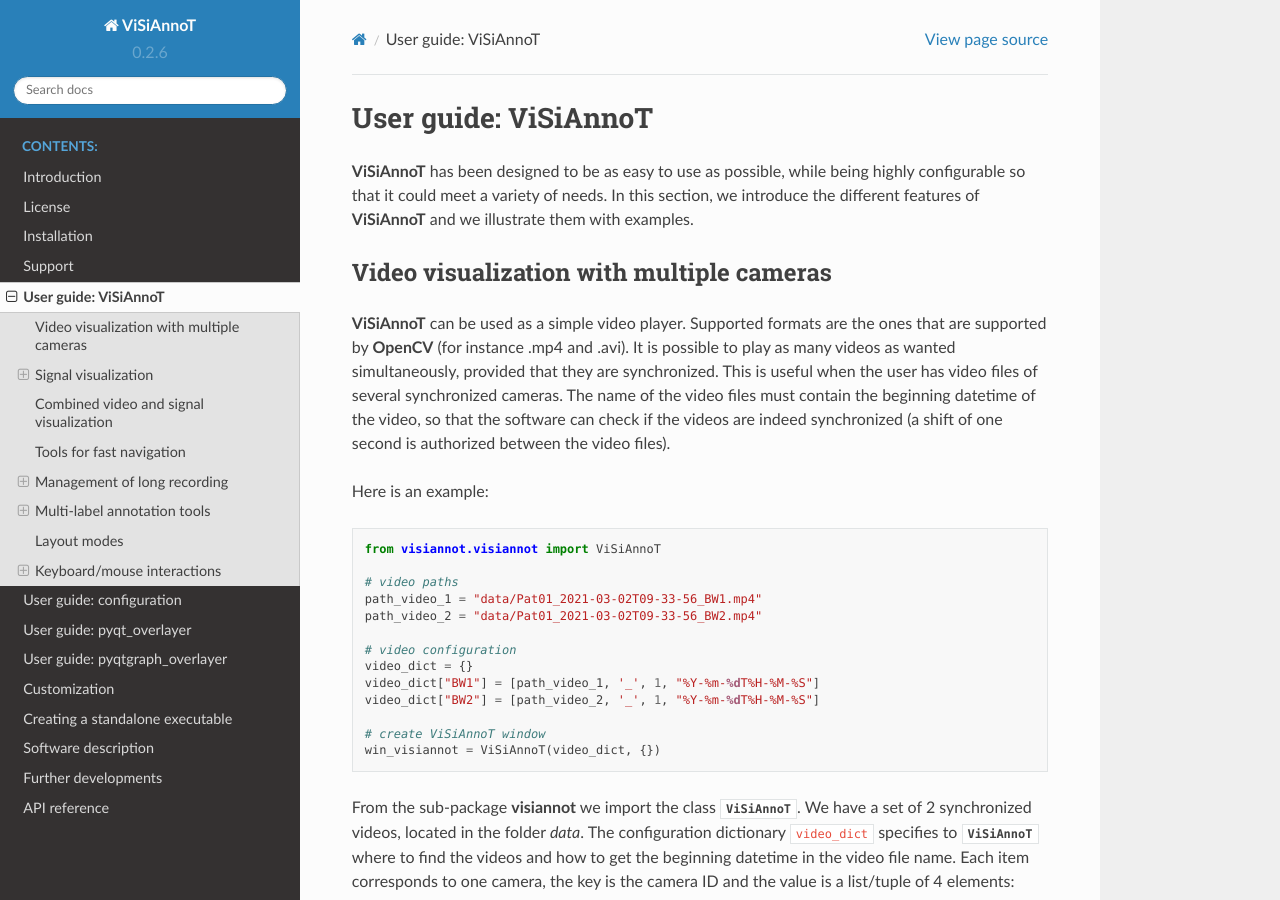
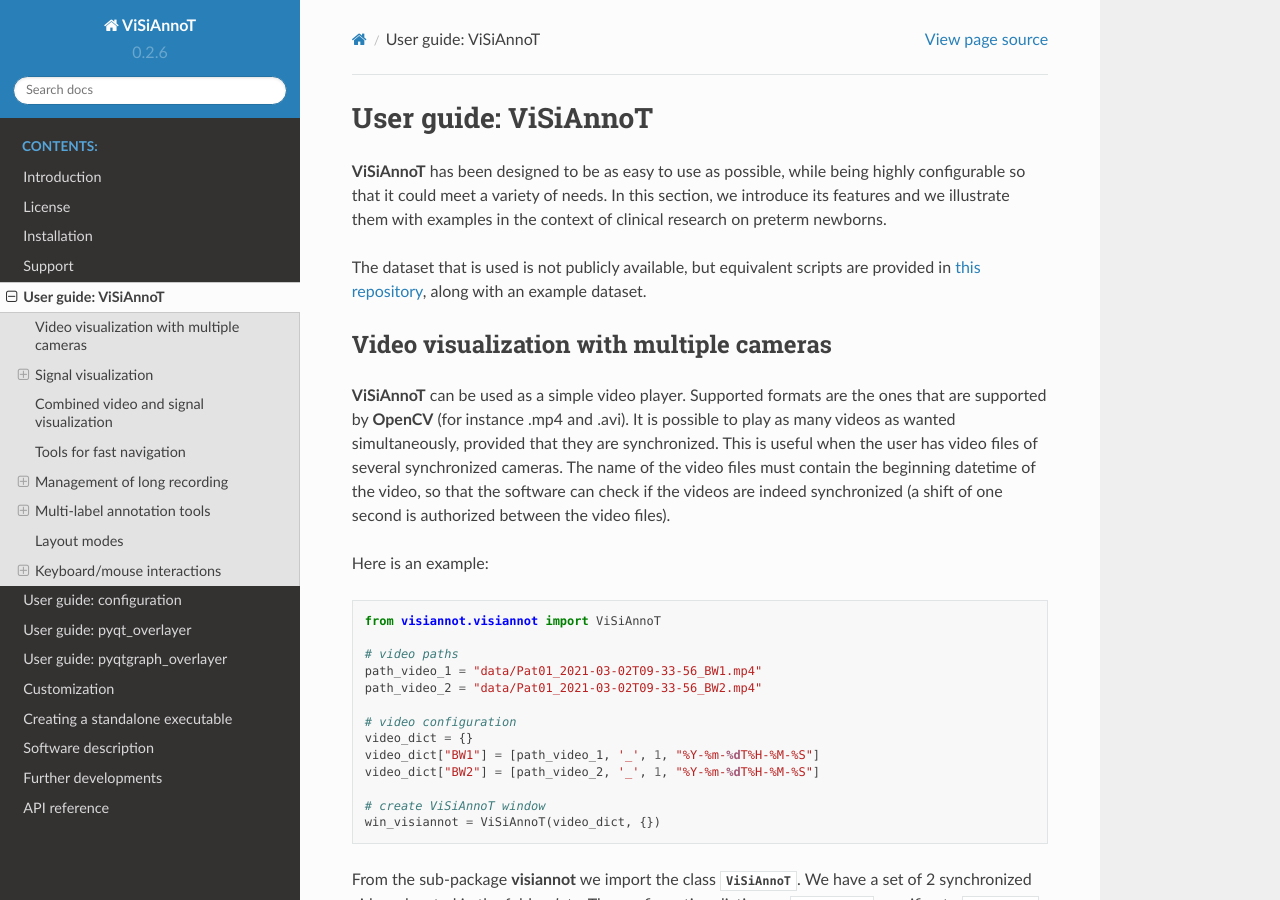
Before and after one commit to RphWbr/visiannot, a Sphinx documentation site: the page built from doc/source/userguide-visiannot.rst, in a window 1280 px wide and 900 px high. Built offline with Sphinx 7.4.7 and the Read the Docs theme 2.0.0, drawn with Linux system fonts in a browser that asks for light colours; formulas are drawn with MathJax 3; some of the changed text lies outside the part shown.

Commit message:
update documentation

```diff
--- a/doc/source/userguide-visiannot.rst
+++ b/doc/source/userguide-visiannot.rst
@@ -4,7 +4,9 @@
 User guide: ViSiAnnoT
 =====================
 
-**ViSiAnnoT** has been designed to be as easy to use as possible, while being highly configurable so that it could meet a variety of needs. In this section, we introduce the different features of **ViSiAnnoT** and we illustrate them with examples.
+**ViSiAnnoT** has been designed to be as easy to use as possible, while being highly configurable so that it could meet a variety of needs. In this section, we introduce its features and we illustrate them with examples in the context of clinical research on preterm newborns.
+
+The dataset that is used is not publicly available, but equivalent scripts are provided in `this repository <https://github.com/RphWbr/visiannot-example>`_, along with an example dataset.
 
 
 .. _video:
@@ -429,6 +431,8 @@ We assume that the beginning datetime of each file is contained in its name.
 
 The reference modality for synchronization is the video if there is any, otherwise it is the first signal to plot. Then, when loading a file of the reference modality, **ViSiAnnoT** loads the parts of the other signals that are covered by the reference file.
 
+**NB: if there are several cameras to display, they must be synchronized with each other, the synchronization process is applied only on signals.**
+
 Here is an example::
 
 	from visiannot.visiannot import ViSiAnnoTLongRec
```
